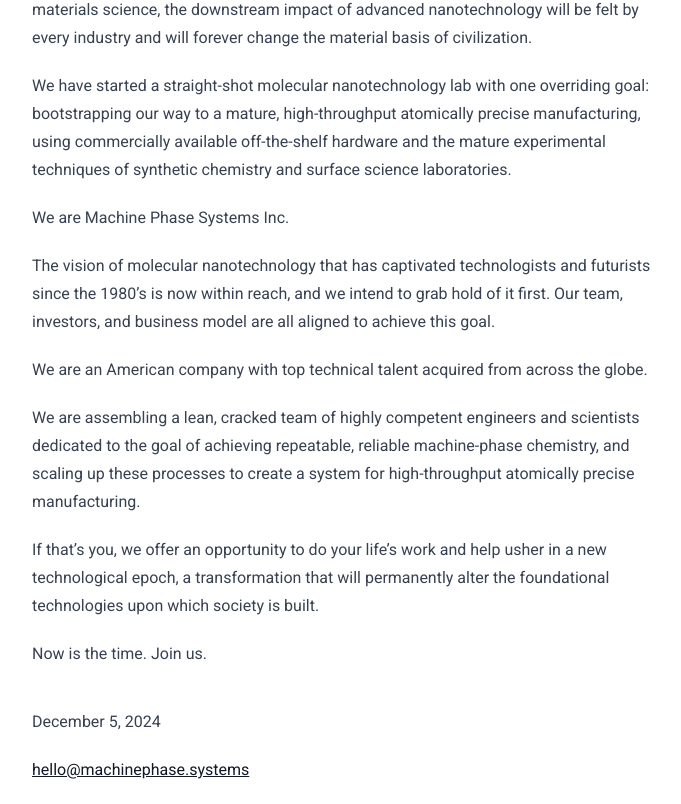
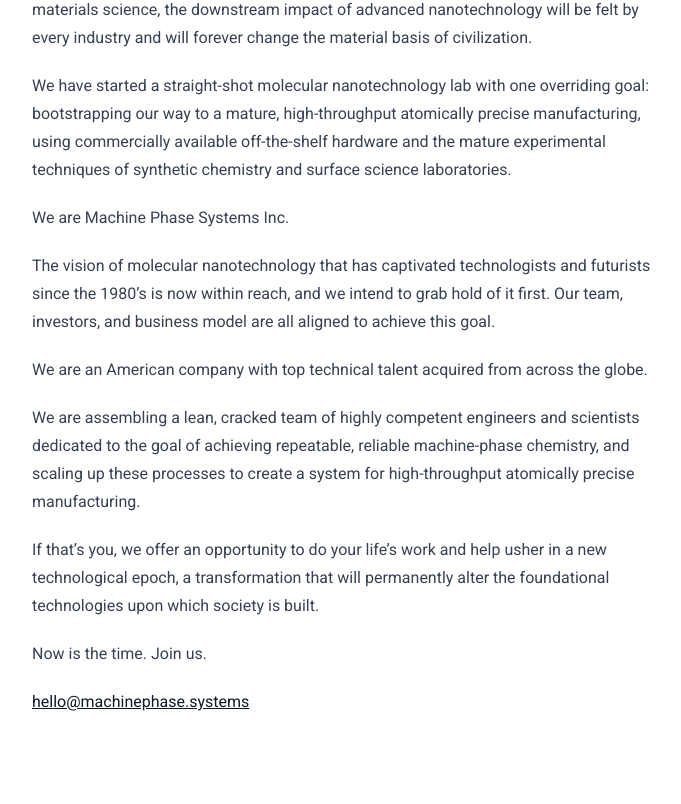
Before and after one commit to atomCAD/mps-website, a Next.js app: page / in a window 1280 px wide. Shown: the part 310-1114 px from the top of the page, without its empty margins (288-969 px from the left). After the commit the page ends 1046 px from the top, so only its background shows below. Built offline with nearby package versions, Linux system fonts and the light colour scheme.

Commit message:
Remove date from landing page.

```diff
--- a/src/app/page.tsx
+++ b/src/app/page.tsx
@@ -13,7 +13,6 @@ export default function Home() {
         <p>We are assembling a lean, cracked team of highly competent engineers and scientists dedicated to the goal of achieving repeatable, reliable machine-phase chemistry, and scaling up these processes to create a system for high-throughput atomically precise manufacturing.</p>
         <p>If that’s you, we offer an opportunity to do your life’s work and help usher in a new technological epoch, a transformation that will permanently alter the foundational technologies upon which society is built.</p>
         <p>Now is the time. Join us.</p>
-        <p className="pt-[20px]">December 5, 2024</p>
         <p><a href="mailto:hello@machinephase.systems">hello@machinephase.systems</a></p>
       </div>
     </div>
```
